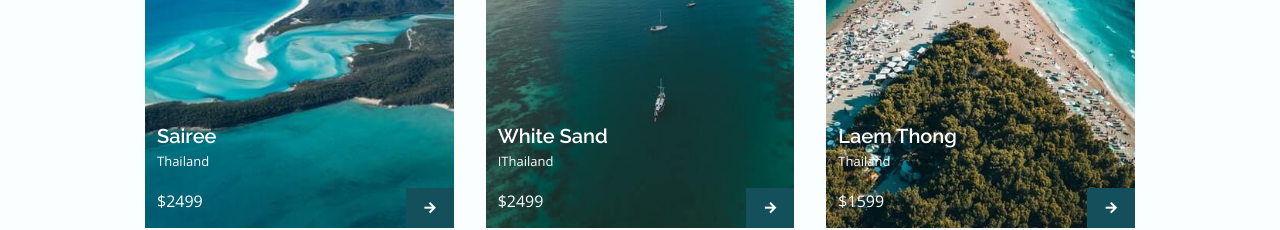
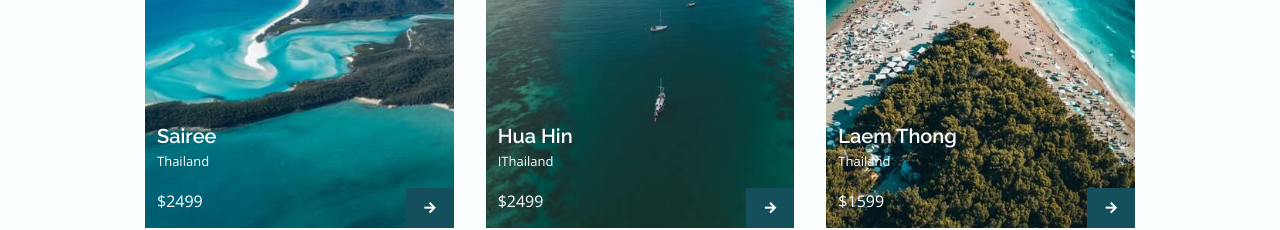
Before and after one commit to rohailshahid/React-Travel-Website, a React (Create React App) app: page / in a window 1280 px wide. Shown: the part 3480-3710 px from the top of the page. Built offline with nearby package versions, Linux system fonts and the light colour scheme.

Commit message:
change 5th beach name

```diff
--- a/src/components/Places/data.js
+++ b/src/components/Places/data.js
@@ -39,7 +39,7 @@ export const places = [
     {
         image: image5,
         rate: '4.8',
-        title: 'White Sand',
+        title: 'Hua Hin',
         subtitle: 'IThailand',
         price: '$2499',
     },
```
